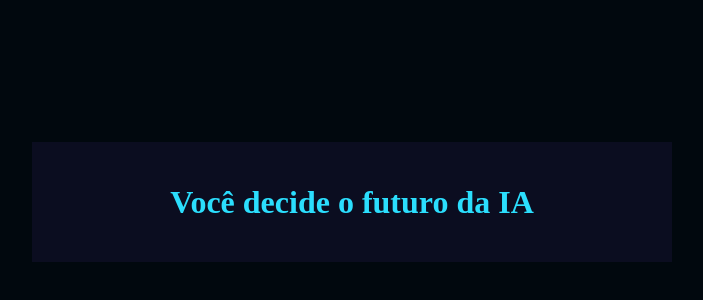
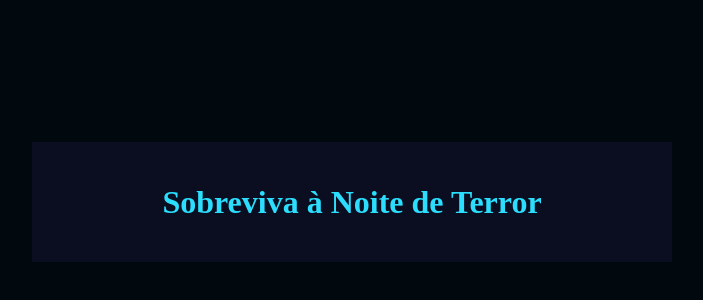
Before and after one commit to leticiawiggers-sketch/let, a plain HTML site: page index.html in a window 1280 px wide. Shown: the part 206-506 px from the top of the page, without its empty margins (288-991 px from the left). Drawn offline with Linux system fonts and the light colour scheme.

Commit message:
Update index.html

```diff
--- a/index.html
+++ b/index.html
@@ -4,11 +4,11 @@
     <meta charset="UTF-8">
     <meta name="viewport" content="width=device-width, initial-scale=1.0">
     <link rel="stylesheet" href="style.css">
-    <title>Você decide o futuro da IA</title>
+    <title>Sobreviva ao Filme de Terror</title>
 </head>
 <body>
     <div class="caixa-principal">
-        <h1>Você decide o futuro da IA</h1>
+        <h1>Sobreviva à Noite de Terror</h1>
         <div class="caixa-perguntas"></div>
         <div class="caixa-alternativas"></div>
         <div class="caixa-resultado">
```
